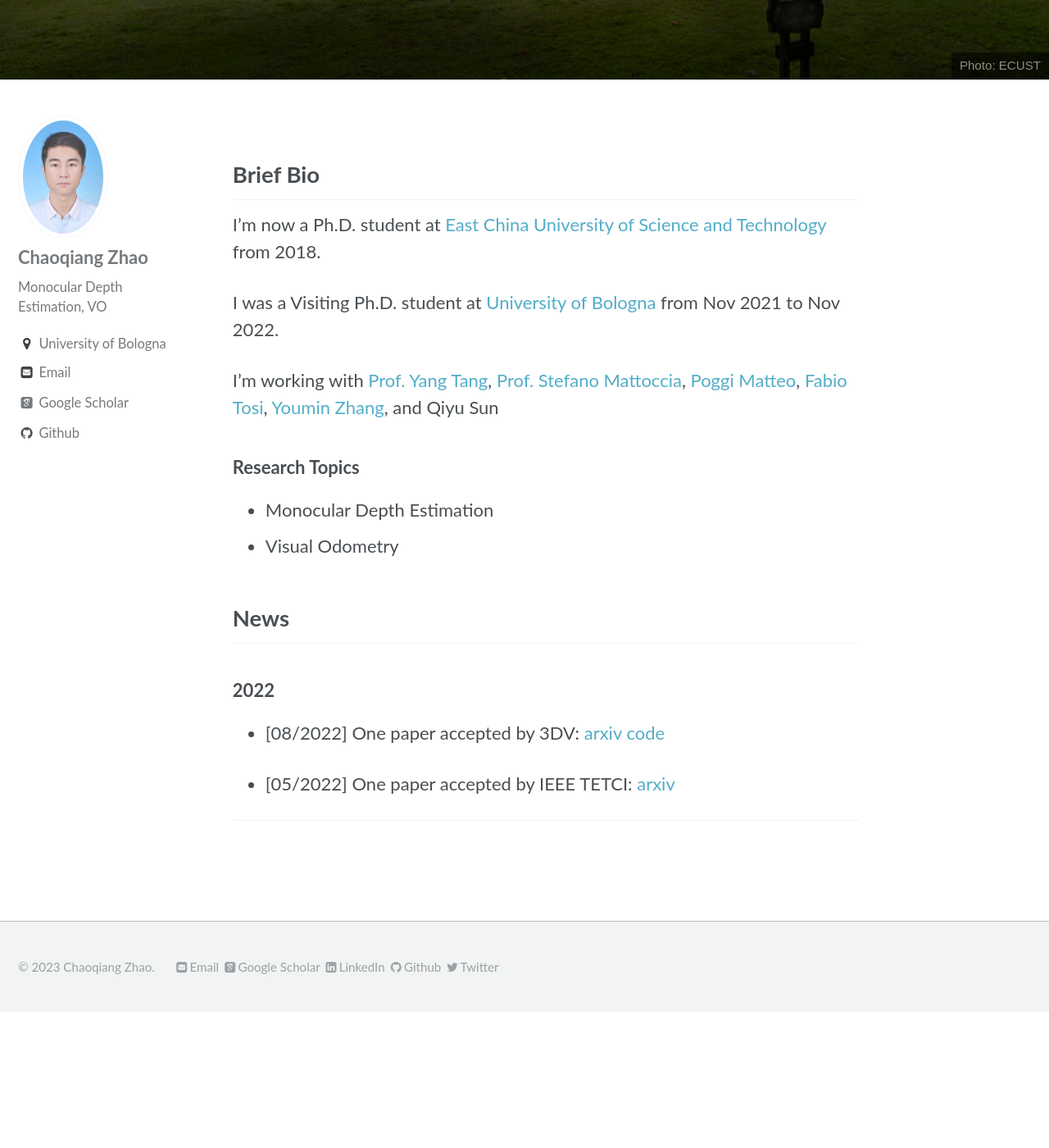
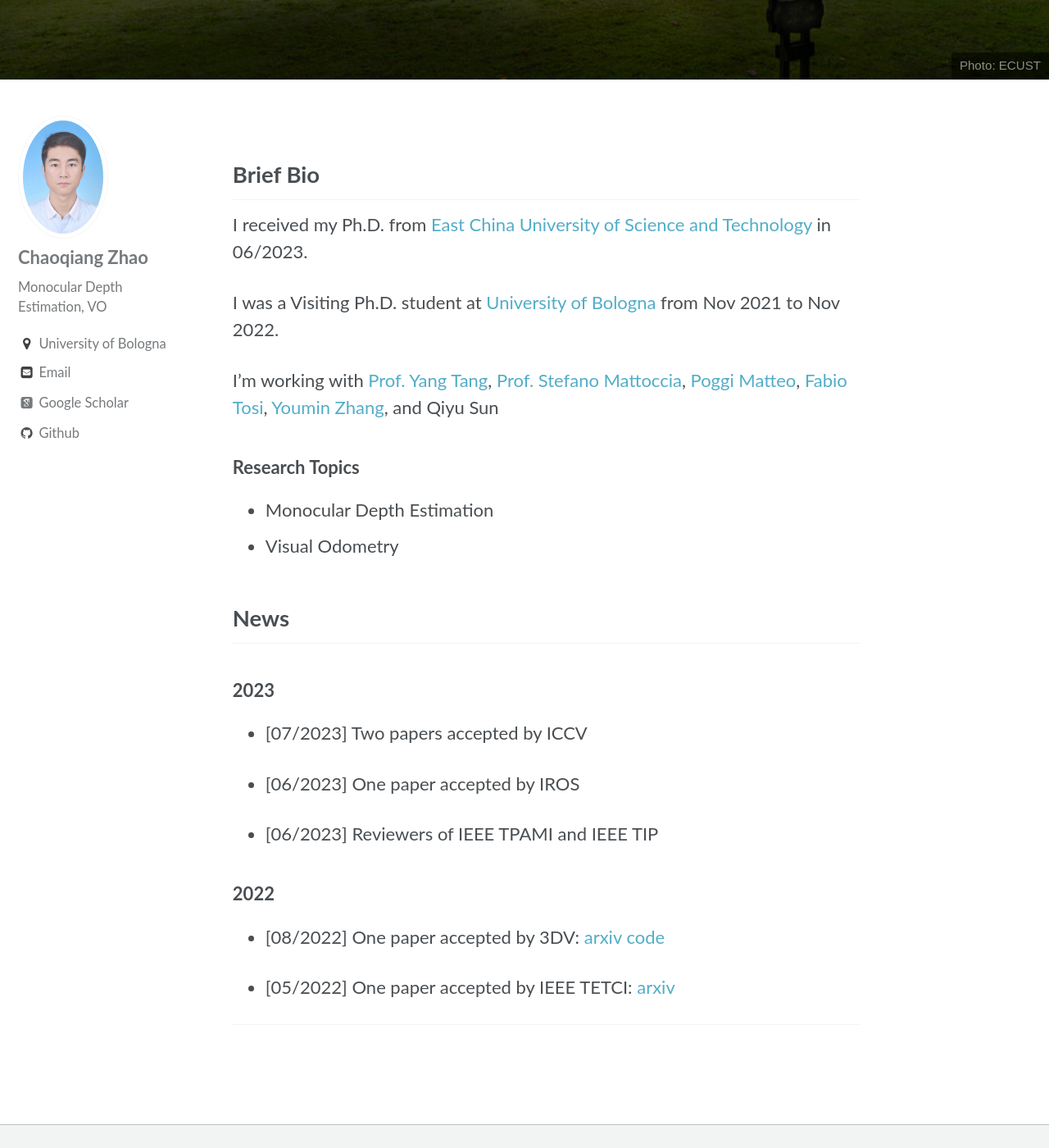
Before and after one commit to zxcqlf/zxcqlf.github.io, a Jekyll site: the page built from _pages/home.md, in a window 1280 px wide and 1400 px high, scrolled down 698 px. Shown: the whole window at 82% size. Built offline with Jekyll 4.4.1, drawn with Linux system fonts in a browser that asks for light colours; some web fonts are replaced; before the commit the page ends 1932 px from its top, so only the background shows below that.

Commit message:
Update home.md

```diff
--- a/_pages/home.md
+++ b/_pages/home.md
@@ -16,7 +16,7 @@ excerpt: "PhD Student at the East China University of Science and Technology <br
 
 ## Brief Bio
 
-I'm now a Ph.D. student at [East China University of Science and Technology](https://www.ecust.edu.cn/) from 2018.
+I received my Ph.D. from [East China University of Science and Technology](https://www.ecust.edu.cn/) in 06/2023.
 
 I was a Visiting Ph.D. student at [University of Bologna](https://www.unibo.it/en) from Nov 2021 to Nov 2022.
 
@@ -30,9 +30,15 @@ I'm working with [Prof. Yang Tang](http://www.ytangecust.com/), [Prof. Stefano M
 
 ## News
 
+### 2023
+
+* [07/2023] Two papers accepted by ICCV
+
+* [06/2023] One paper accepted by IROS
+
+* [06/2023] Reviewers of IEEE TPAMI and IEEE TIP
+
 ### 2022
-
-
 
 * [08/2022] One paper accepted by 3DV: [arxiv](https://arxiv.org/abs/2208.03543) [code](https://github.com/zxcqlf/MonoViT)
 
```
